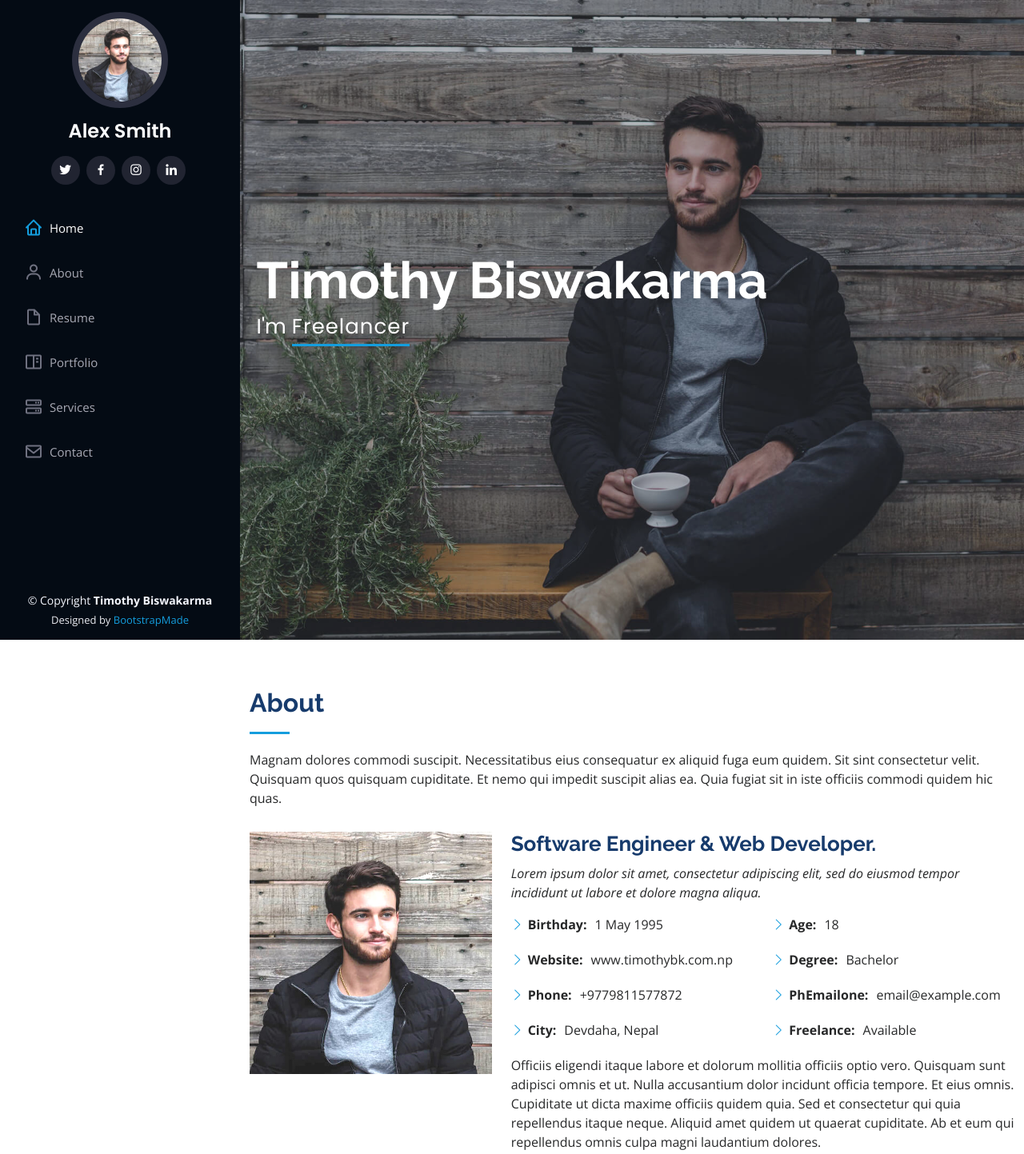
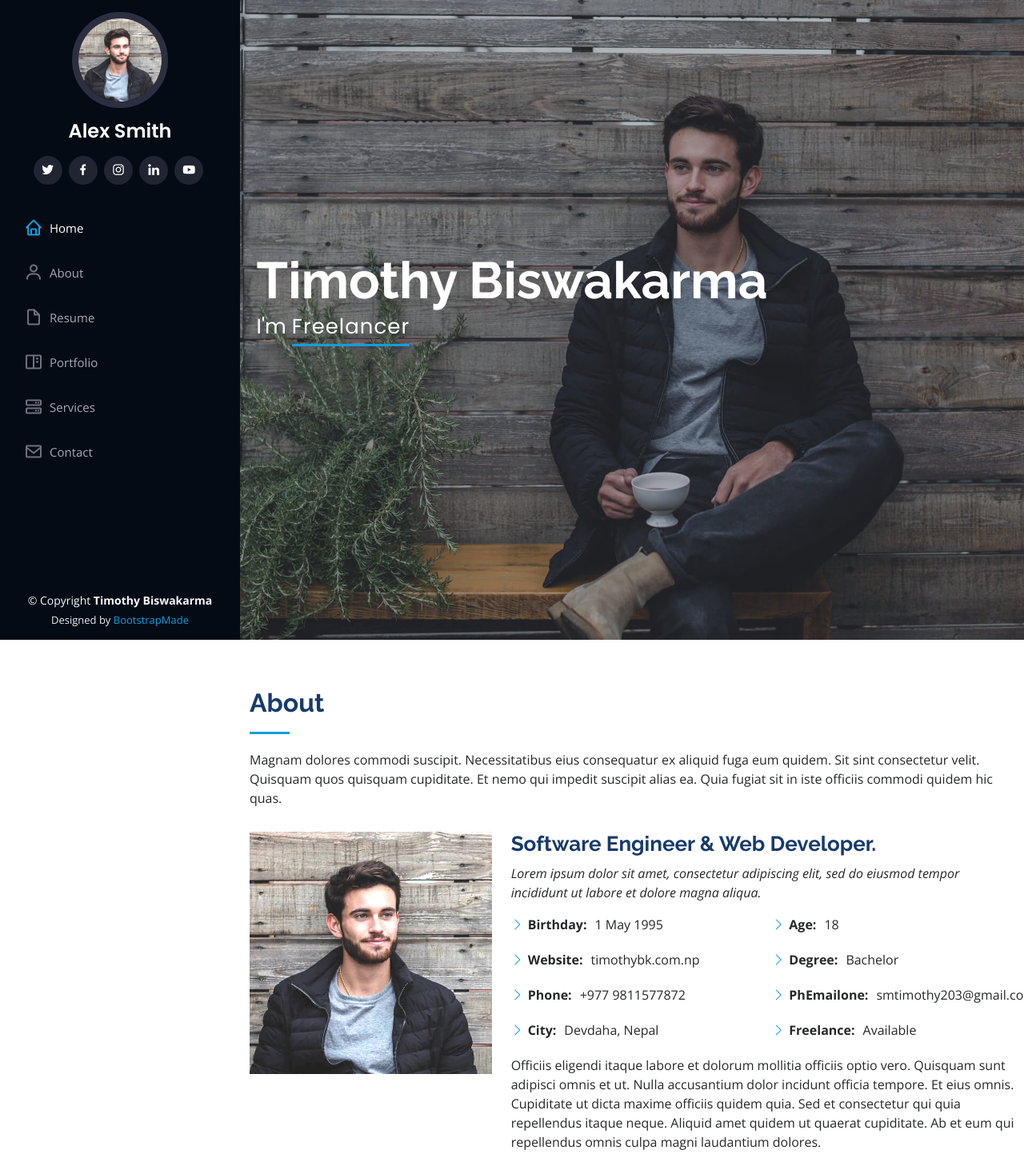
Before and after one commit to timothybiswakarma/index.html, a plain HTML site: page index.html in a window 1280 px wide. Shown: the top 1443 px of the page at 80% size. Drawn offline with nearby package versions, Linux system fonts and the light colour scheme.

Commit message:
Update index.html

```diff
--- a/index.html
+++ b/index.html
@@ -54,10 +54,11 @@
         <img src="assets/img/profile-img.jpg" alt="" class="img-fluid rounded-circle">
         <h1 class="text-light"><a href="index.html">Alex Smith</a></h1>
         <div class="social-links mt-3 text-center">
-          <a href="twitter.com/timothybk0" class="twitter"><i class="bx bxl-twitter"></i></a>
-          <a href="facebook.com/timothybk0" class="facebook"><i class="bx bxl-facebook"></i></a>
-          <a href="instagram.com/timothy__bk" class="instagram"><i class="bx bxl-instagram"></i></a>
-          <a href="linkedin.com/in/timothybk" class="linkedin"><i class="bx bxl-linkedin"></i></a>
+          <a href="https://twitter.com/timothybk0" class="twitter"><i class="bx bxl-twitter"></i></a>
+          <a href="https://facebook.com/timothybk0" class="facebook"><i class="bx bxl-facebook"></i></a>
+          <a href="https://instagram.com/timothy__bk" class="instagram"><i class="bx bxl-instagram"></i></a>
+          <a href="https://linkedin.com/in/timothybk" class="linkedin"><i class="bx bxl-linkedin"></i></a>
+          <a href="https://linkedin.com/in/timothybk" class="youtube"><i class="bx bxl-youtube"></i></a>
         </div>
       </div>
 
@@ -107,8 +108,8 @@
               <div class="col-lg-6">
                 <ul>
                   <li><i class="bi bi-chevron-right"></i> <strong>Birthday:</strong> <span>1 May 1995</span></li>
-                  <li><i class="bi bi-chevron-right"></i> <strong>Website:</strong> <span>www.timothybk.com.np</span></li>
-                  <li><i class="bi bi-chevron-right"></i> <strong>Phone:</strong> <span>+9779811577872</span></li>
+                  <li><i class="bi bi-chevron-right"></i> <strong>Website:</strong> <span>timothybk.com.np</span></li>
+                  <li><i class="bi bi-chevron-right"></i> <strong>Phone:</strong> <span>+977 9811577872</span></li>
                   <li><i class="bi bi-chevron-right"></i> <strong>City:</strong> <span>Devdaha, Nepal</span></li>
                 </ul>
               </div>
@@ -116,7 +117,7 @@
                 <ul>
                   <li><i class="bi bi-chevron-right"></i> <strong>Age:</strong> <span>18</span></li>
                   <li><i class="bi bi-chevron-right"></i> <strong>Degree:</strong> <span>Bachelor</span></li>
-                  <li><i class="bi bi-chevron-right"></i> <strong>PhEmailone:</strong> <span>email@example.com</span></li>
+                  <li><i class="bi bi-chevron-right"></i> <strong>PhEmailone:</strong> <span>smtimothy203@gmail.com</span></li>
                   <li><i class="bi bi-chevron-right"></i> <strong>Freelance:</strong> <span>Available</span></li>
                 </ul>
               </div>
@@ -258,12 +259,12 @@
           <div class="col-lg-6" data-aos="fade-up">
             <h3 class="resume-title">Sumary</h3>
             <div class="resume-item pb-0">
-              <h4>Alex Smith</h4>
+              <h4>Timothy Biswakarma</h4>
               <p><em>Innovative and deadline-driven Graphic Designer with 3+ years of experience designing and developing user-centered digital/print marketing material from initial concept to final, polished deliverable.</em></p>
               <ul>
-                <li>Portland par 127,Orlando, FL</li>
-                <li>(123) 456-7891</li>
-                <li>alice.barkley@example.com</li>
+                <li>Devdaha,Rupandehi, Lumbini</li>
+                <li>(977) 981-1577872</li>
+                <li>smtimothy203@gmail.com</li>
               </ul>
             </div>
 
@@ -588,8 +589,9 @@
                 <p>+1 5589 55488 55s</p>
               </div>
 
-              <iframe src="https://www.google.com/maps/embed?pb=!1m14!1m8!1m3!1d12097.433213460943!2d-74.0062269!3d40.7101282!3m2!1i1024!2i768!4f13.1!3m3!1m2!1s0x0%3A0xb89d1fe6bc499443!2sDowntown+Conference+Center!5e0!3m2!1smk!2sbg!4v1539943755621" frameborder="0" style="border:0; width: 100%; height: 290px;" allowfullscreen></iframe>
-            </div>
+              <!--<iframe src="https://www.google.com/maps/embed?pb=!1m14!1m8!1m3!1d12097.433213460943!2d-74.0062269!3d40.7101282!3m2!1i1024!2i768!4f13.1!3m3!1m2!1s0x0%3A0xb89d1fe6bc499443!2sDowntown+Conference+Center!5e0!3m2!1smk!2sbg!4v1539943755621" frameborder="0" style="border:0; width: 100%; height: 290px;" allowfullscreen></iframe> -->
+         <iframe src="https://www.google.com/maps/place/DXN,+Devdaha+Municipality+32900/@27.6544871,83.5959294,15z/data=!4m6!1m3!3m2!1s0x39942954d453a1d3:0x3d24b1224f328710!2sDXN,+Devdaha+Municipality+32900!3m1!1s0x39942954d453a1d3:0x3d24b1224f328710" frameborder="0" style="border:0; width: 100%; height: 290px;" allowfullscreen></iframe>
+         </div>
 
           </div>
 
```
